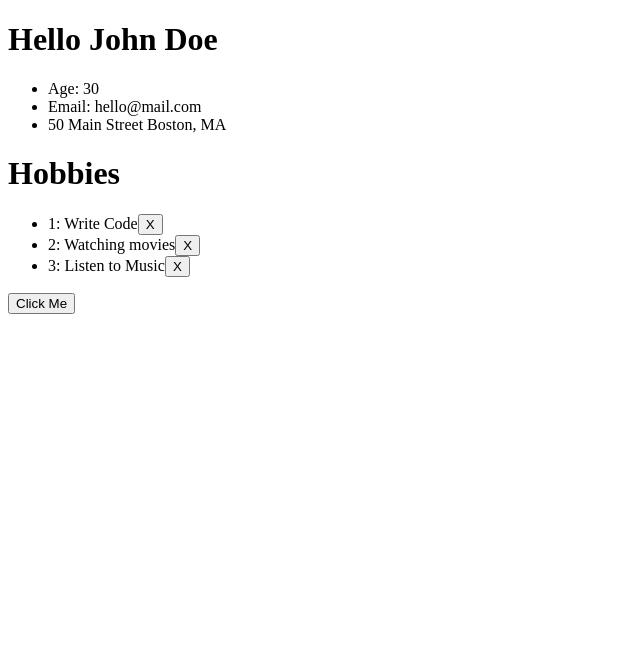
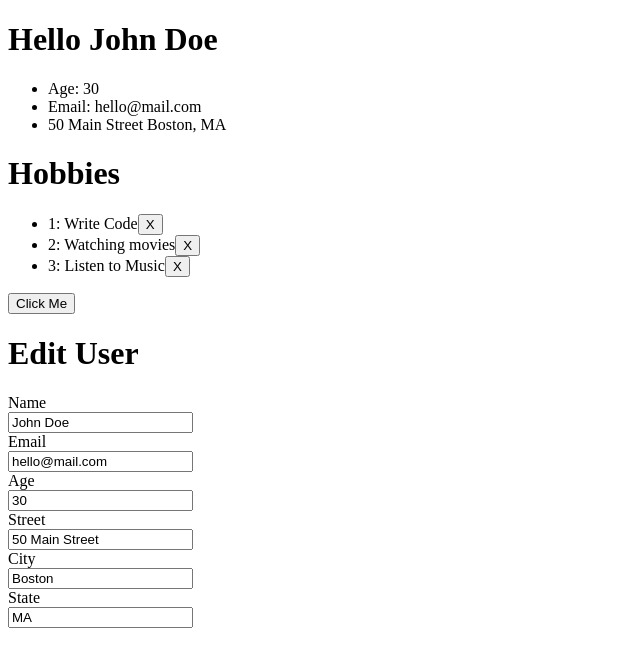
Before and after one commit to marialobillo/a4app, an Angular app: page / in a window 1280 px wide. Shown: the top 666 px of the page, without its empty margins (0-640 px from the left). Built offline with nearby package versions, Linux system fonts and the light colour scheme.

Commit message:
form user

```diff
--- a/src/app/app.module.ts
+++ b/src/app/app.module.ts
@@ -1,5 +1,6 @@
 import { BrowserModule } from '@angular/platform-browser';
 import { NgModule } from '@angular/core';
+import { FormsModule } from '@angular/forms';
 
 import { AppComponent } from './app.component';
 import { UserComponent } from './components/user/user.component';
@@ -10,7 +11,8 @@
 		UserComponent
 	],
 	imports: [
-    BrowserModule
+		BrowserModule,
+		FormsModule
 	],
 	providers: [],
 	bootstrap: [AppComponent]
--- a/src/app/components/user/user.component.html
+++ b/src/app/components/user/user.component.html
@@ -11,3 +11,31 @@
 </li>
 </ul>
 <button (click)="onClick()" name="button">Click Me</button>
+
+<h1>Edit User</h1>
+<form>
+	<div>
+		<label for="name">Name</label> <br>
+		<input type="text" [(ngModel)]="name" name="name" />
+	</div>
+	<div>
+		<label for="email">Email</label> <br>
+		<input type="text" [(ngModel)]="email" name="email" />
+	</div>
+	<div>
+		<label for="age">Age</label> <br>
+		<input type="number" [(ngModel)]="age" name="age" />
+	</div>
+	<div>
+		<label for="street">Street</label> <br>
+		<input type="text" [(ngModel)]="address.street" name="street"/>
+	</div>
+	<div>
+		<label for="city">City</label> <br>
+		<input type="text" [(ngModel)]="address.city" name="city"/>
+	</div>
+	<div>
+		<label for="state">State</label> <br>
+		<input type="text" [(ngModel)]="address.state" name="state" />
+	</div>
+</form>
```
Lines whose indentation alone changed are shown as unchanged.
